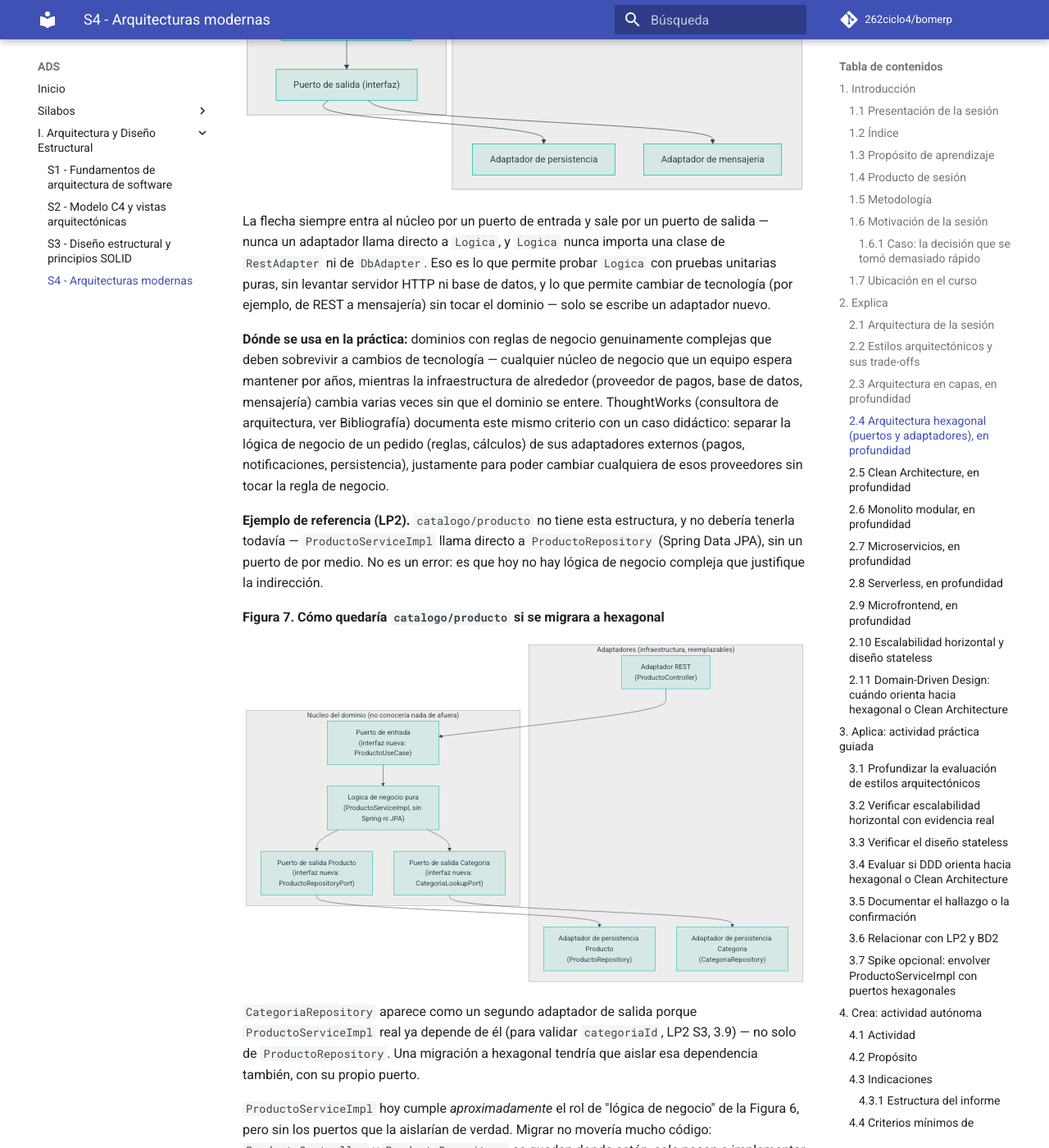
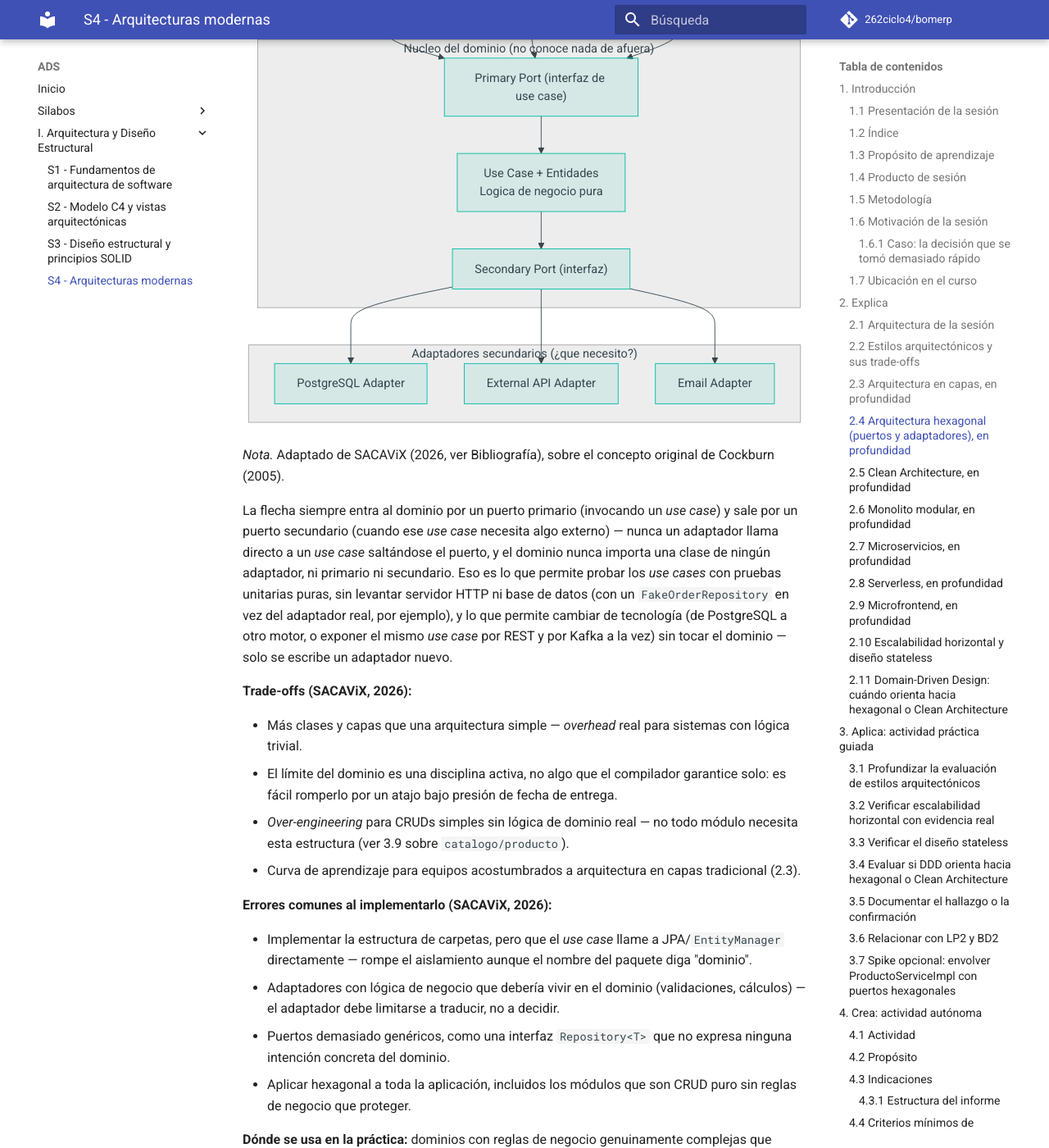
Before and after one commit to 262ciclo4/bomerp, an MkDocs documentation site: the page built from docs/ads/sesiones/S04_Arquitecturas_Modernas.md, in a window 1280 px wide and 1400 px high, scrolled down 9395 px. Shown: the whole window at 82% size. Built offline with MkDocs 1.6.1 and Material for MkDocs 9.7.7, drawn with Linux system fonts in a browser that asks for light colours; comment, search, counter and statistics services are not loaded; some of the changed text lies outside the part shown.

Commit message:
Sesion 4

````diff
--- a/docs/ads/sesiones/S04_Arquitecturas_Modernas.md
+++ b/docs/ads/sesiones/S04_Arquitecturas_Modernas.md
@@ -212,30 +212,54 @@ Mismo diagrama, mismas cuatro cajas — la única diferencia con la Figura 4 es
 
 ### 2.4 Arquitectura hexagonal (puertos y adaptadores), en profundidad
 
-La arquitectura hexagonal pone el dominio (las reglas de negocio) en el centro, sin que conozca nada de la tecnología que lo rodea. La comunicación con el exterior pasa por **puertos** (interfaces que el dominio define, según lo que necesita) y **adaptadores** (implementaciones concretas de esos puertos, una por cada tecnología externa: REST, base de datos, mensajería).
+La arquitectura hexagonal pone el dominio (las reglas de negocio) en el centro, sin que conozca nada de la tecnología que lo rodea. La comunicación con el exterior pasa por **puertos** — **primarios** (interfaces que el exterior invoca, normalmente interfaces de casos de uso) y **secundarios** (interfaces que el dominio define para lo que necesita: un repositorio, un servicio externo) — implementados por **adaptadores** — **primarios** (llaman al dominio: REST, CLI, un listener de eventos) y **secundarios** (implementan lo que el dominio pidió: base de datos, una API externa, correo).
 
 **Figura 6. Diagrama típico de arquitectura hexagonal**
 
 ```mermaid
 flowchart TB
-    subgraph Adaptadores["Adaptadores (infraestructura, reemplazables)"]
-        RestAdapter["Adaptador REST"]
-        DbAdapter["Adaptador de persistencia"]
-        MsgAdapter["Adaptador de mensajeria"]
+    subgraph Primarios["Adaptadores primarios (¿como me invocan?)"]
+        RestAdapter["REST Adapter"]
+        CliAdapter["CLI Adapter"]
+        EventAdapter["Event Adapter"]
     end
-    subgraph Core["Nucleo del dominio (no conoce nada de afuera)"]
-        Puerto1["Puerto de entrada (interfaz)"]
-        Logica["Logica de negocio pura"]
-        Puerto2["Puerto de salida (interfaz)"]
-        Puerto1 --> Logica --> Puerto2
+    subgraph Dominio["Nucleo del dominio (no conoce nada de afuera)"]
+        PrimaryPort["Primary Port (interfaz de use case)"]
+        UseCase["Use Case + Entidades<br/>Logica de negocio pura"]
+        SecondaryPort["Secondary Port (interfaz)"]
+        PrimaryPort --> UseCase --> SecondaryPort
+    end
+    subgraph Secundarios["Adaptadores secundarios (¿que necesito?)"]
+        DbAdapter["PostgreSQL Adapter"]
+        ApiAdapter["External API Adapter"]
+        EmailAdapter["Email Adapter"]
     end
 
-    RestAdapter --> Puerto1
-    Puerto2 --> DbAdapter
-    Puerto2 --> MsgAdapter
+    RestAdapter --> PrimaryPort
+    CliAdapter --> PrimaryPort
+    EventAdapter --> PrimaryPort
+    SecondaryPort --> DbAdapter
+    SecondaryPort --> ApiAdapter
+    SecondaryPort --> EmailAdapter
 ```
 
-La flecha siempre entra al núcleo por un puerto de entrada y sale por un puerto de salida — nunca un adaptador llama directo a `Logica`, y `Logica` nunca importa una clase de `RestAdapter` ni de `DbAdapter`. Eso es lo que permite probar `Logica` con pruebas unitarias puras, sin levantar servidor HTTP ni base de datos, y lo que permite cambiar de tecnología (por ejemplo, de REST a mensajería) sin tocar el dominio — solo se escribe un adaptador nuevo.
+*Nota.* Adaptado de SACAViX (2026, ver Bibliografía), sobre el concepto original de Cockburn (2005).
+
+La flecha siempre entra al dominio por un puerto primario (invocando un *use case*) y sale por un puerto secundario (cuando ese *use case* necesita algo externo) — nunca un adaptador llama directo a un *use case* saltándose el puerto, y el dominio nunca importa una clase de ningún adaptador, ni primario ni secundario. Eso es lo que permite probar los *use cases* con pruebas unitarias puras, sin levantar servidor HTTP ni base de datos (con un `FakeOrderRepository` en vez del adaptador real, por ejemplo), y lo que permite cambiar de tecnología (de PostgreSQL a otro motor, o exponer el mismo *use case* por REST y por Kafka a la vez) sin tocar el dominio — solo se escribe un adaptador nuevo.
+
+**Trade-offs (SACAViX, 2026):**
+
+- Más clases y capas que una arquitectura simple — *overhead* real para sistemas con lógica trivial.
+- El límite del dominio es una disciplina activa, no algo que el compilador garantice solo: es fácil romperlo por un atajo bajo presión de fecha de entrega.
+- *Over-engineering* para CRUDs simples sin lógica de dominio real — no todo módulo necesita esta estructura (ver 3.9 sobre `catalogo/producto`).
+- Curva de aprendizaje para equipos acostumbrados a arquitectura en capas tradicional (2.3).
+
+**Errores comunes al implementarlo (SACAViX, 2026):**
+
+- Implementar la estructura de carpetas, pero que el *use case* llame a JPA/`EntityManager` directamente — rompe el aislamiento aunque el nombre del paquete diga "dominio".
+- Adaptadores con lógica de negocio que debería vivir en el dominio (validaciones, cálculos) — el adaptador debe limitarse a traducir, no a decidir.
+- Puertos demasiado genéricos, como una interfaz `Repository<T>` que no expresa ninguna intención concreta del dominio.
+- Aplicar hexagonal a toda la aplicación, incluidos los módulos que son CRUD puro sin reglas de negocio que proteger.
 
 **Dónde se usa en la práctica:** dominios con reglas de negocio genuinamente complejas que deben sobrevivir a cambios de tecnología — cualquier núcleo de negocio que un equipo espera mantener por años, mientras la infraestructura de alrededor (proveedor de pagos, base de datos, mensajería) cambia varias veces sin que el dominio se entere. ThoughtWorks (consultora de arquitectura, ver Bibliografía) documenta este mismo criterio con un caso didáctico: separar la lógica de negocio de un pedido (reglas, cálculos) de sus adaptadores externos (pagos, notificaciones, persistencia), justamente para poder cambiar cualquiera de esos proveedores sin tocar la regla de negocio.
 
@@ -245,29 +269,31 @@ La flecha siempre entra al núcleo por un puerto de entrada y sale por un puerto
 
 ```mermaid
 flowchart TB
-    subgraph Adaptadores["Adaptadores (infraestructura, reemplazables)"]
+    subgraph Primarios["Adaptadores primarios (infraestructura, reemplazables)"]
         RestAdapter["Adaptador REST<br/>(ProductoController)"]
+    end
+    subgraph Dominio["Nucleo del dominio (no conoceria nada de afuera)"]
+        PrimaryPort["Primary Port<br/>(interfaz nueva: ProductoUseCase)"]
+        Logica["Use Case + Entidades<br/>(ProductoServiceImpl, sin Spring ni JPA)"]
+        SecPortProducto["Secondary Port Producto<br/>(interfaz nueva: ProductoRepositoryPort)"]
+        SecPortCategoria["Secondary Port Categoria<br/>(interfaz nueva: CategoriaLookupPort)"]
+        PrimaryPort --> Logica
+        Logica --> SecPortProducto
+        Logica --> SecPortCategoria
+    end
+    subgraph Secundarios["Adaptadores secundarios (infraestructura, reemplazables)"]
         DbAdapter["Adaptador de persistencia Producto<br/>(ProductoRepository)"]
         CatAdapter["Adaptador de persistencia Categoria<br/>(CategoriaRepository)"]
     end
-    subgraph Core["Nucleo del dominio (no conoceria nada de afuera)"]
-        Puerto1["Puerto de entrada<br/>(interfaz nueva: ProductoUseCase)"]
-        Logica["Logica de negocio pura<br/>(ProductoServiceImpl, sin Spring ni JPA)"]
-        Puerto2["Puerto de salida Producto<br/>(interfaz nueva: ProductoRepositoryPort)"]
-        Puerto3["Puerto de salida Categoria<br/>(interfaz nueva: CategoriaLookupPort)"]
-        Puerto1 --> Logica
-        Logica --> Puerto2
-        Logica --> Puerto3
-    end
 
-    RestAdapter --> Puerto1
-    Puerto2 --> DbAdapter
-    Puerto3 --> CatAdapter
+    RestAdapter --> PrimaryPort
+    SecPortProducto --> DbAdapter
+    SecPortCategoria --> CatAdapter
 ```
 
-`CategoriaRepository` aparece como un segundo adaptador de salida porque `ProductoServiceImpl` real ya depende de él (para validar `categoriaId`, LP2 S3, 3.9) — no solo de `ProductoRepository`. Una migración a hexagonal tendría que aislar esa dependencia también, con su propio puerto.
+`CategoriaRepository` aparece como un segundo adaptador secundario porque `ProductoServiceImpl` real ya depende de él (para validar `categoriaId`, LP2 S3, 3.9) — no solo de `ProductoRepository`. Una migración a hexagonal tendría que aislar esa dependencia también, con su propio *secondary port* (`CategoriaLookupPort`).
 
-`ProductoServiceImpl` hoy cumple *aproximadamente* el rol de "lógica de negocio" de la Figura 6, pero sin los puertos que la aislarían de verdad. Migrar no movería mucho código: `ProductoController` y `ProductoRepository` se quedan donde están, solo pasan a implementar una interfaz nueva en vez de ser llamados directo.
+`ProductoServiceImpl` hoy cumple *aproximadamente* el rol del *use case* de la Figura 6, pero sin los puertos que lo aislarían de verdad. Migrar no movería mucho código: `ProductoController` y `ProductoRepository` se quedan donde están, solo pasan a implementar una interfaz nueva en vez de ser llamados/llamar directo.
 
 ### 2.5 Clean Architecture, en profundidad
 
@@ -795,14 +821,16 @@ Tiempo: 5 min.
 ## Bibliografía
 
 1. Amazon Web Services. (2014). *AWS Lambda* [anuncio de producto]. AWS re:Invent, noviembre de 2014. https://press.aboutamazon.com/2014/11/amazon-web-services-announces-aws-lambda
-2. Cockburn, A. (2005). *Hexagonal Architecture*. https://alistair.cockburn.us/hexagonal-architecture/
-3. Evans, E. (2003). *Domain-Driven Design: Tackling Complexity in the Heart of Software*. Addison-Wesley.
-4. Fowler, M. (2015). *Microservices*. martinfowler.com. https://martinfowler.com/articles/microservices.html
-5. Fowler, M. (2015). *MonolithFirst*. martinfowler.com. https://martinfowler.com/bliki/MonolithFirst.html
-6. Gilbert, S., & Lynch, N. (2002). Brewer's conjecture and the feasibility of consistent, available, partition-tolerant web services. *ACM SIGACT News*, 33(2), 51-59.
-7. Google. (2025). *Guide to app architecture*. Android Developers. https://developer.android.com/topic/architecture
-8. Jackson, C. (2019). *Micro Frontends*. martinfowler.com. https://martinfowler.com/articles/micro-frontends.html
-9. Martin, R. C. (1996). Granularity. *C++ Report*, 8(10) — origen del Acyclic Dependencies Principle (ADP), Common Closure Principle (CCP) y Common Reuse Principle (CRP).
-10. Martin, R. C. (2017). *Clean Architecture: A Craftsman's Guide to Software Structure and Design*. Prentice Hall.
-11. Pritchett, D. (2008). BASE: An ACID alternative. *ACM Queue*, 6(3), 48-55. https://queue.acm.org/detail.cfm?id=1394128
-12. Thoughtworks. (2024). *Hexagonal architecture explained through a practical example*. https://www.thoughtworks.com/insights/blog/architecture/hexagonal-architecture-explained-practical-example
+2. BSoft Group. (2026). *Arquitecturas modernas* [material de curso]. Educate. https://bsoftgroup.com/educate/#/mcontainer/container/mcursos/bcursos/cursos/1736471448631?ARQ=ARQ&JAV=JAV
+3. Cockburn, A. (2005). *Hexagonal Architecture*. https://alistair.cockburn.us/hexagonal-architecture/
+4. Evans, E. (2003). *Domain-Driven Design: Tackling Complexity in the Heart of Software*. Addison-Wesley.
+5. Fowler, M. (2015). *Microservices*. martinfowler.com. https://martinfowler.com/articles/microservices.html
+6. Fowler, M. (2015). *MonolithFirst*. martinfowler.com. https://martinfowler.com/bliki/MonolithFirst.html
+7. Gilbert, S., & Lynch, N. (2002). Brewer's conjecture and the feasibility of consistent, available, partition-tolerant web services. *ACM SIGACT News*, 33(2), 51-59.
+8. Google. (2025). *Guide to app architecture*. Android Developers. https://developer.android.com/topic/architecture
+9. Jackson, C. (2019). *Micro Frontends*. martinfowler.com. https://martinfowler.com/articles/micro-frontends.html
+10. Martin, R. C. (1996). Granularity. *C++ Report*, 8(10) — origen del Acyclic Dependencies Principle (ADP), Common Closure Principle (CCP) y Common Reuse Principle (CRP).
+11. Martin, R. C. (2017). *Clean Architecture: A Craftsman's Guide to Software Structure and Design*. Prentice Hall.
+12. Pritchett, D. (2008). BASE: An ACID alternative. *ACM Queue*, 6(3), 48-55. https://queue.acm.org/detail.cfm?id=1394128
+13. SACAViX. (2026). *Hexagonal Architecture*. SACAViX System Design — Patterns. https://systemdesign.sacavix.com/patterns/hexagonal-architecture
+14. Thoughtworks. (2024). *Hexagonal architecture explained through a practical example*. https://www.thoughtworks.com/insights/blog/architecture/hexagonal-architecture-explained-practical-example
````
